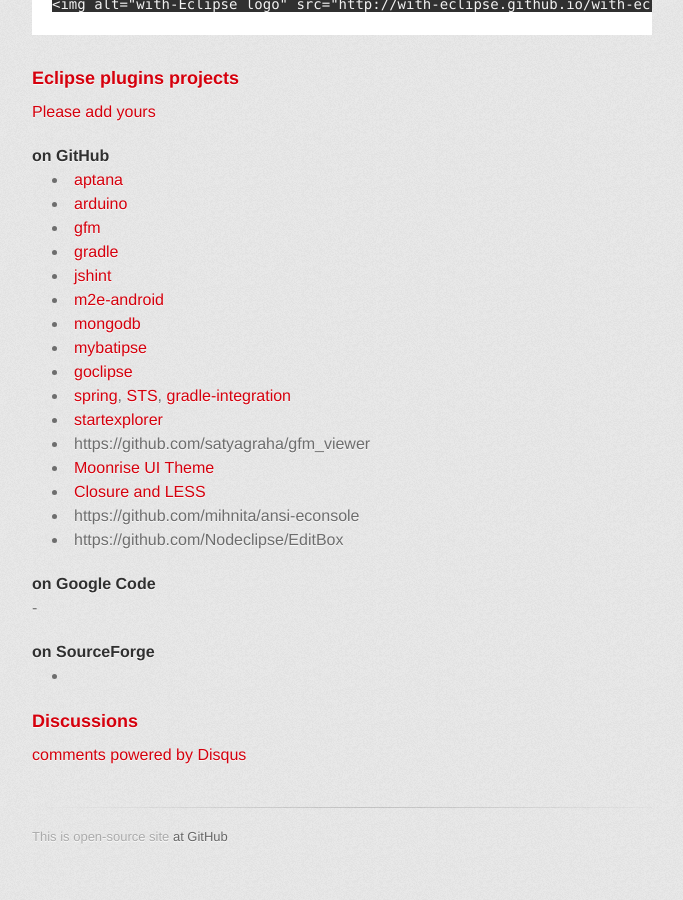
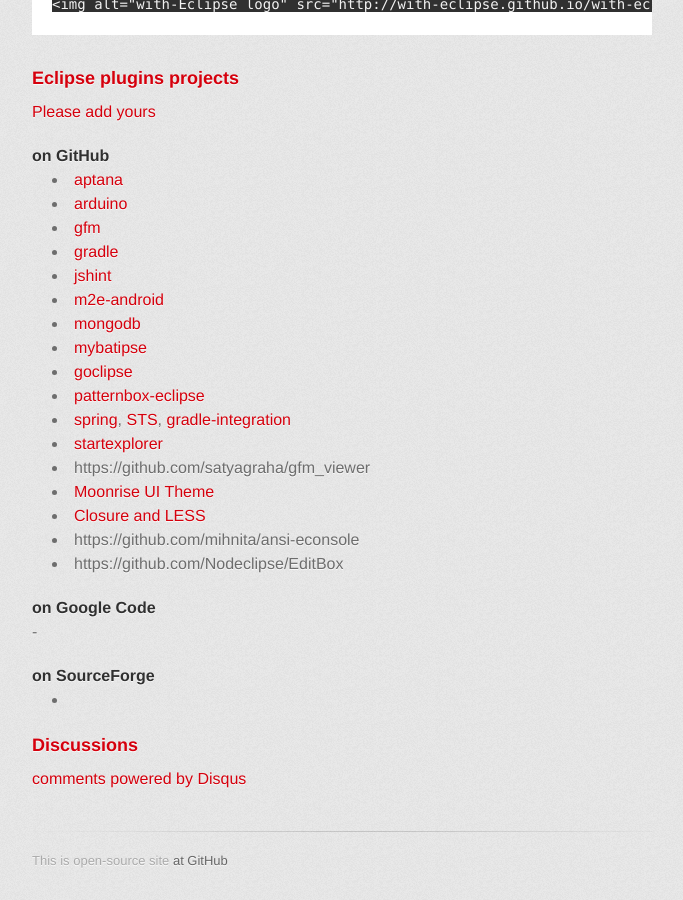
Before and after one commit to with-Eclipse/with-eclipse.github.io, a Jekyll site: the page built from index.md, in a window 1280 px wide and 900 px high, scrolled down 1827 px. Shown: the whole window, without its empty margins (298-981 px from the left). Built offline with Jekyll 4.4.1, drawn with Linux system fonts in a browser that asks for light colours; Markdown is read by kramdown in place of the engine named in the settings; comment, search, counter and statistics services are not loaded; before the commit the page ends 2703 px from its top, so only the background shows below that.

Commit message:
patternbox-eclipse

```diff
--- a/index.md
+++ b/index.md
@@ -90,6 +90,7 @@ Just use code snippet below:
 - [mongodb](https://github.com/Kanatoko/MonjaDB)
 - [mybatipse](https://github.com/harawata/mybatipse)
 - [goclipse](https://github.com/sesteel/goclipse)
+- [patternbox-eclipse](https://github.com/patternbox/patternbox-eclipse)
 - [spring](?), [STS](https://github.com/spring-projects/eclipse-integration-commons),
  [gradle-integration](https://github.com/spring-projects/eclipse-integration-gradle/)
 - [startexplorer](https://github.com/basti1302/startexplorer/)
```
